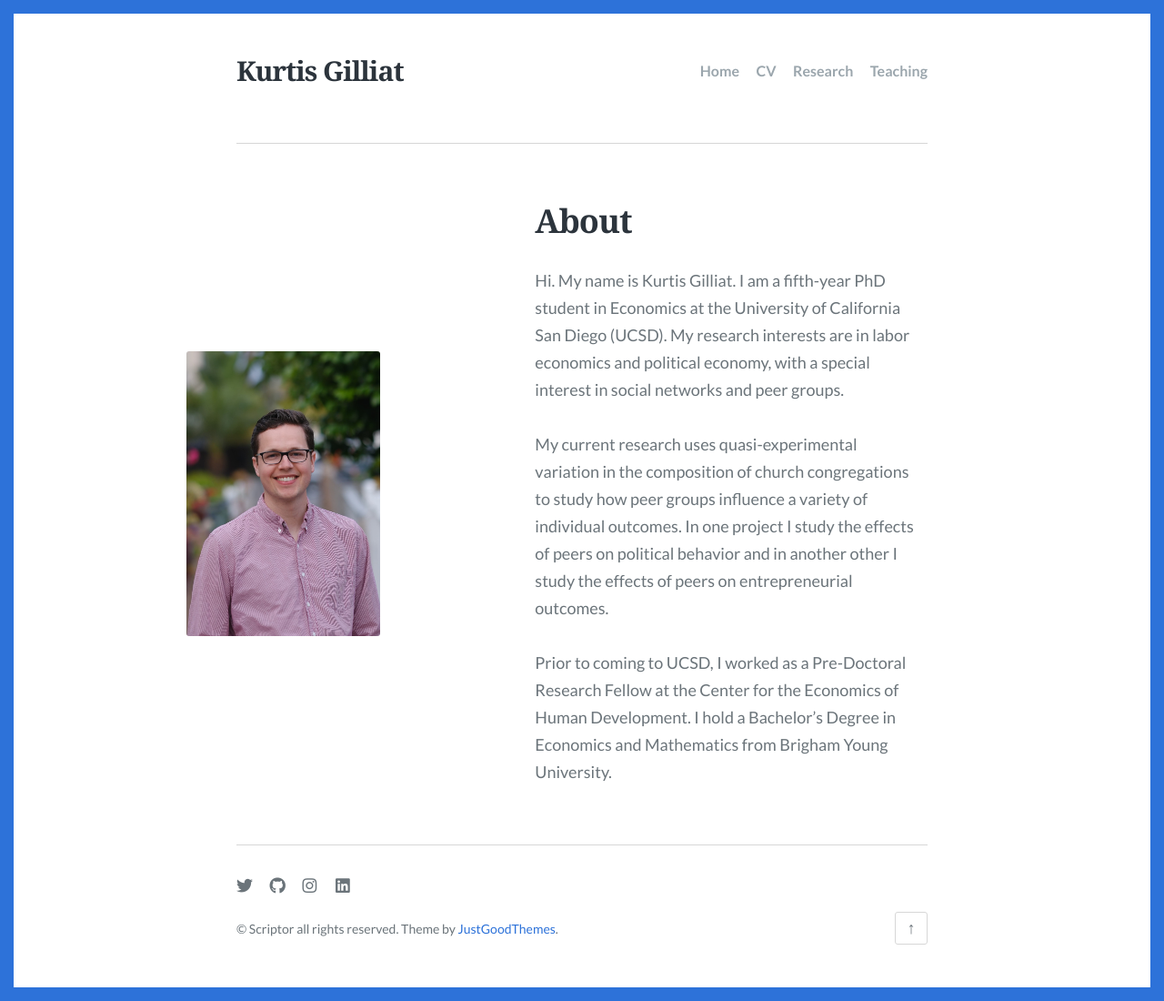
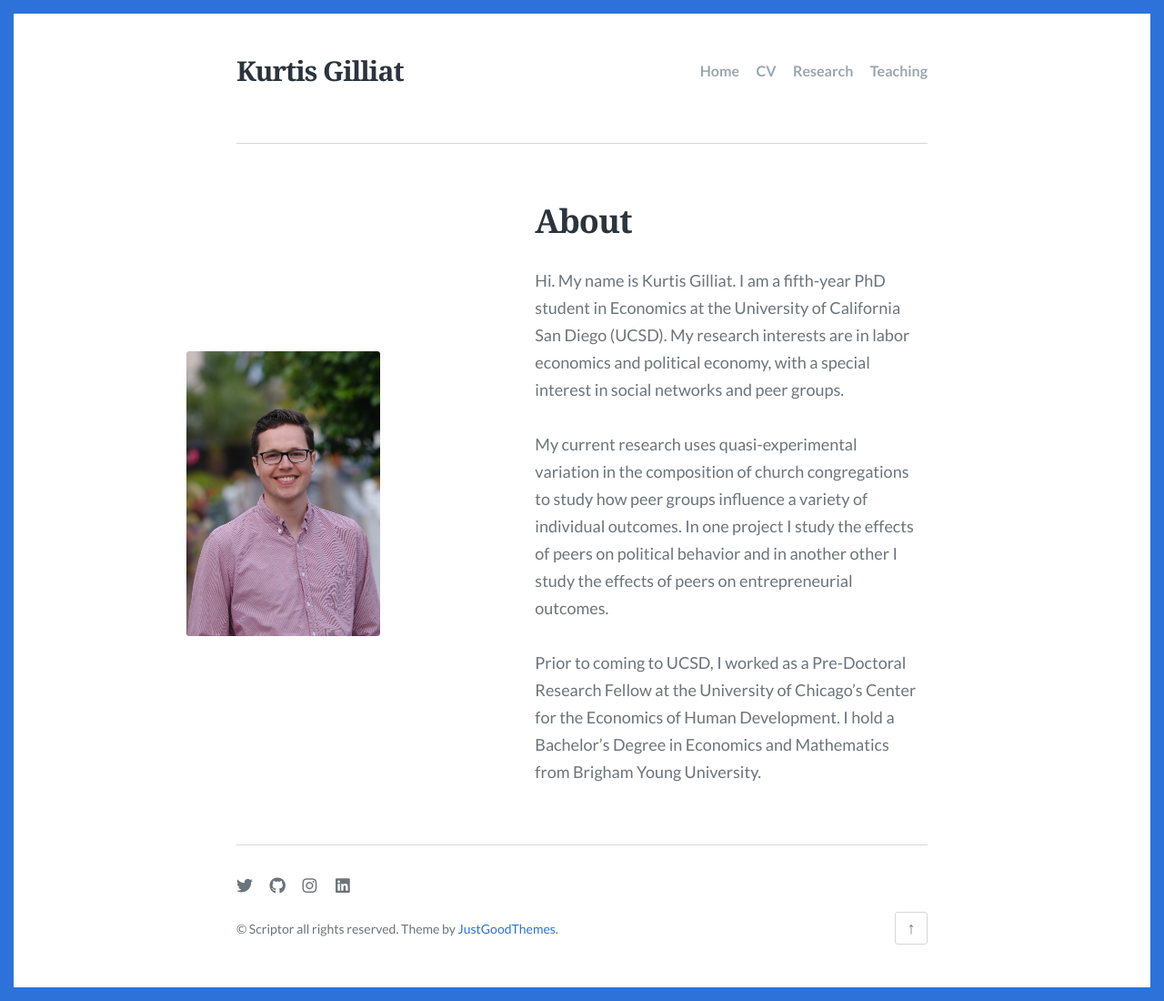
Before and after one commit to kgilliat/kgilliat.github.io, a Jekyll site: the page built from index.html, in a window 1280 px wide. Shown: the whole page at 91% size. Built offline with Jekyll 4.4.1, drawn with Linux system fonts in a browser that asks for light colours; some web fonts are replaced; the list of posts is cut into pages by our own code.

Commit message:
Update index.html

```diff
--- a/index.html
+++ b/index.html
@@ -7,4 +7,4 @@ Hi. My name is Kurtis Gilliat. I am a fifth-year PhD student in Economics at the
 
 My current research uses quasi-experimental variation in the composition of church congregations to study how peer groups influence a variety of individual outcomes. In one project I study the effects of peers on political behavior and in another other I study the effects of peers on entrepreneurial outcomes.
 
-Prior to coming to UCSD, I worked as a Pre-Doctoral Research Fellow at the Center for the Economics of Human Development. I hold a Bachelor's Degree in Economics and Mathematics from Brigham Young University.
+Prior to coming to UCSD, I worked as a Pre-Doctoral Research Fellow at the University of Chicago's Center for the Economics of Human Development. I hold a Bachelor's Degree in Economics and Mathematics from Brigham Young University.
```
